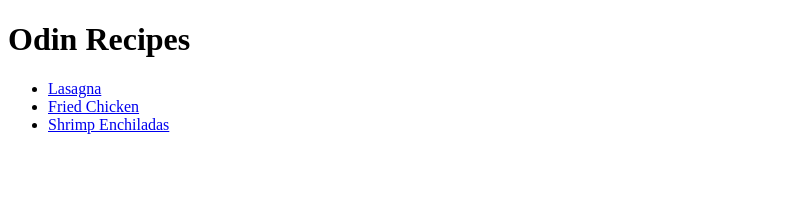
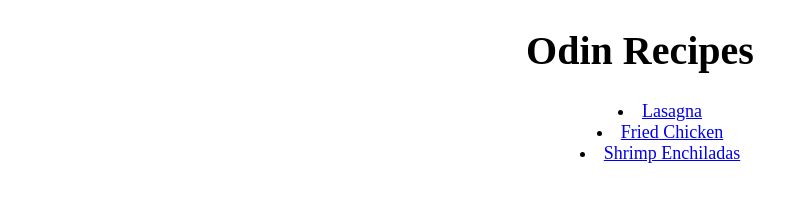
Before and after one commit to JustChillin6969/odin-recipes, a plain HTML site: page index.html in a window 1280 px wide. Shown: the whole page, without its empty margins (0-807 px from the left). Drawn offline with Linux system fonts and the light colour scheme.

Commit message:
Add style to home page

```diff
--- a/index.html
+++ b/index.html
@@ -3,15 +3,18 @@
     <head>
         <meta charset="UTF-8">
         <title>Home</title>
+        <link rel="stylesheet" href="./style.css"/>
     </head>
     <body>
         <h1>Odin Recipes</h1>
+        <div class="parent">
         <ul>
             <li><a href="./recipes/lasagna.html" target="_blank" rel="noopener noreferrer">Lasagna</a></li>
             <li><a href="./recipes/fried-chicken.html" target="_blank" rel="noopener noreferrer">Fried Chicken</a></li>
             <li><a href="./recipes/shrimp-enchiladas.html" target="_blank" rel="noopener noreferrer">Shrimp Enchiladas</a></li>
 
         </ul>
+        </div>
     </body>
 
 </html>
--- /dev/null
+++ b/style.css
@@ -0,0 +1,15 @@
+h1 {
+    font-family: 'Times New Roman', 'sans-serif';
+    font-size: 40px;
+    text-align: center;
+}
+
+.parent {
+    text-align: center;
+    list-style-position: inside;
+}
+
+ul {
+    font-size: 18px;
+    font-family: 'Times New Roman', 'sans-serif';
+}
```
